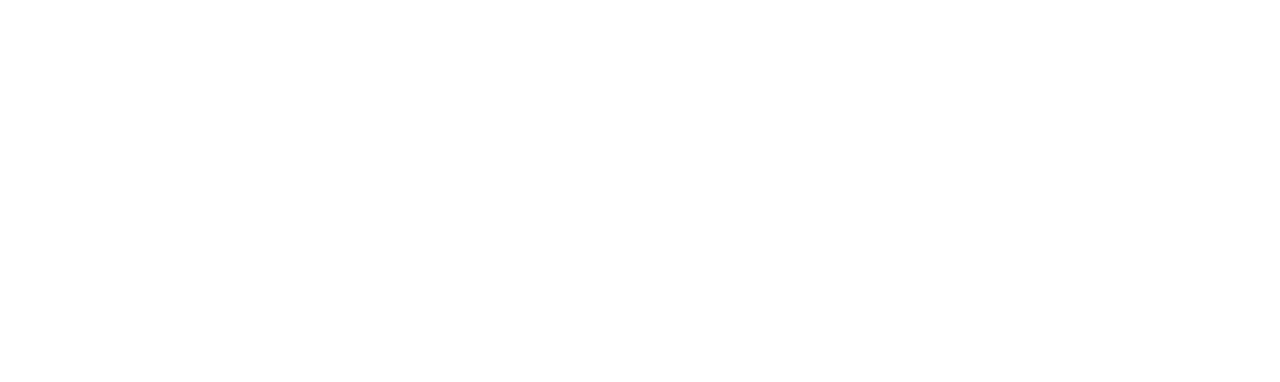
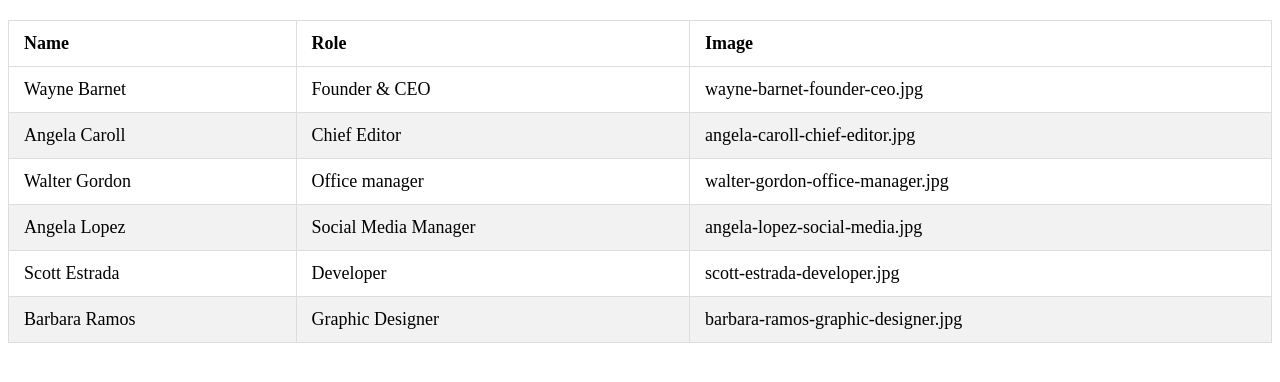
Before and after one commit to matteo-rossi90/js-our-team, a plain HTML site: page index.html in a window 1280 px wide. Drawn offline with Linux system fonts and the light colour scheme.

Commit message:
feat: add team members information in html webpage

```diff
--- /dev/null
+++ b/css/style.css
@@ -0,0 +1,28 @@
+
+/* regole per la tabella */
+table {
+    width: 100%;
+    border-collapse: collapse;
+    margin: 20px 0;
+    font-size: 18px;
+    text-align: left;
+}
+
+/* regole per le intestazioni della tabella */
+th,
+td {
+    padding: 12px 15px;
+    border: 1px solid #ddd;
+}
+
+/* regole per le righe pari della tabella */
+tr:nth-child(even) {
+    background-color: #f2f2f2;
+}
+
+/* regole per le immagini */
+td img {
+    width: 50px;
+    height: auto;
+    border-radius: 5px;
+}
--- a/index.html
+++ b/index.html
@@ -3,9 +3,15 @@
 <head>
     <meta charset="UTF-8">
     <meta name="viewport" content="width=device-width, initial-scale=1.0">
+
+    <!-- link css -->
+     <link rel="stylesheet" href="css/style.css">
     <title>Team</title>
 </head>
 <body>
+
+    <!-- contenitore della tabella -->
+    <div id="table"></div>
 
     <!-- link js -->
      <script type="text/javascript" src="js/main.js"></script>
--- a/js/main.js
+++ b/js/main.js
@@ -2,6 +2,9 @@
 Ogni membro è caratterizzato dalle seguenti informazioni: nome, ruolo e foto.*/
 
 ///////////////////////////////////////////////////////////////////////////////////////////
+
+//selezionare l'elemento di markup dove si troveranno le informazioni
+const contentTable = document.getElementById("table");
 
 //Creare l’array di oggetti con le informazioni fornite.
 const arrTeam = [
@@ -40,18 +43,48 @@ const arrTeam = [
 
 console.log(arrTeam);
 
-//estrapolare l'array
+// Creare la struttura della tabella
+let tableHTML = `
+    <table>
+        <thead>
+            <tr>
+                <th>Name</th>
+                <th>Role</th>
+                <th>Image</th>
+            </tr>
+        </thead>
+        <tbody>
+    `;
 
+//estrapolare gli oggetti dell'array
 for(let i = 0; i < arrTeam.length; i++){
 
     let members = arrTeam[i];
     console.log(members);
 
-    //Stampare su console, per ogni membro del team, le informazioni di nome, ruolo e la stringa della foto
+    //estrarre tutte le proprietà degli oggetti
     for (let key in members){
-        console.log(key, " : ", members[key]);
+        console.log(key, " : ", members[key]);//Stampare su console, per ogni membro del team, le informazioni di nome, ruolo e la stringa della foto
+
     }
+
+    //Stampare le stesse informazioni su DOM sottoforma di stringhe
+    tableHTML += `
+        <tr>
+            <td>${members.name}</td>
+            <td>${members.role}</td>
+            <td>${members.image}</td>
+        </tr>
+    `;
+
 
 }
 
-//Stampare le stesse informazioni su DOM sottoforma di stringhe
+// Chiudere la tabella
+tableHTML += `
+    </tbody>
+</table>
+`;
+
+// Aggiungere la tabella al contenitore
+contentTable.innerHTML = tableHTML;
```
